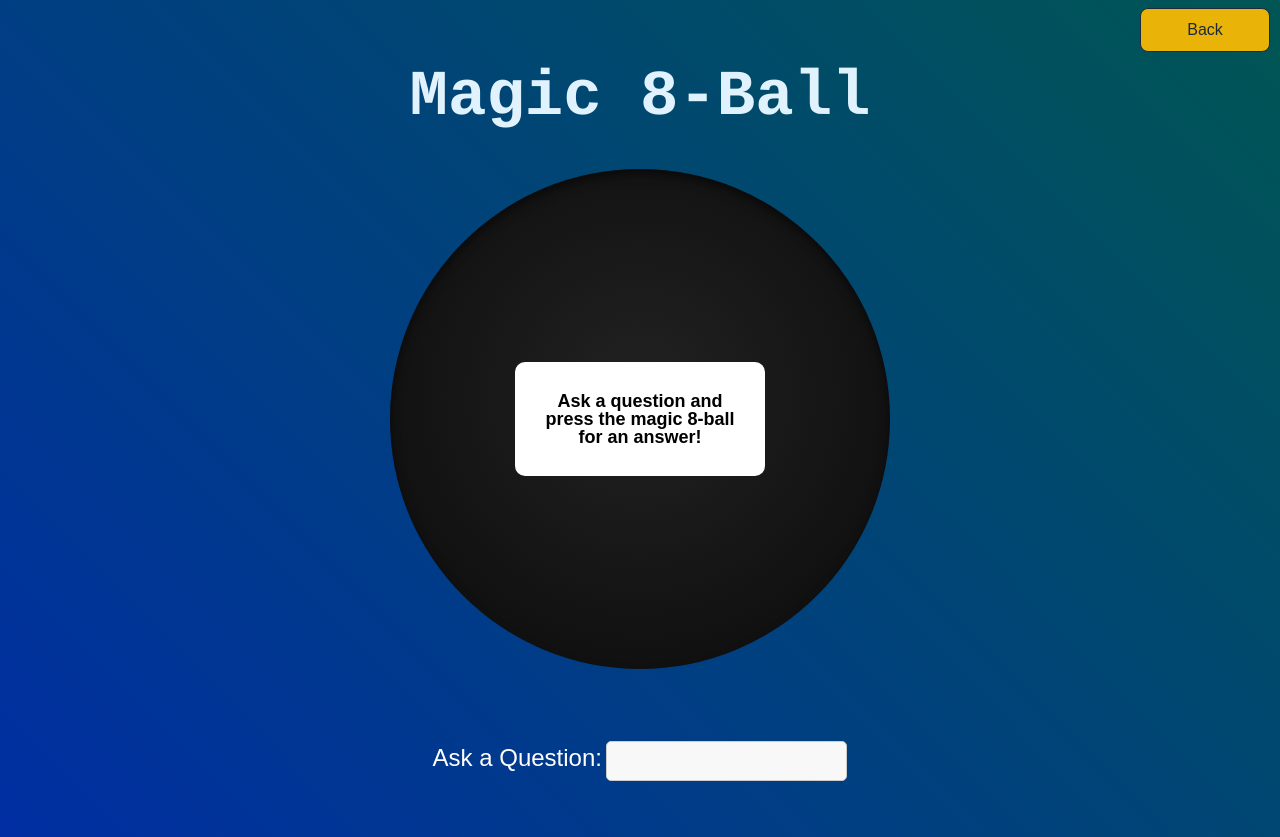
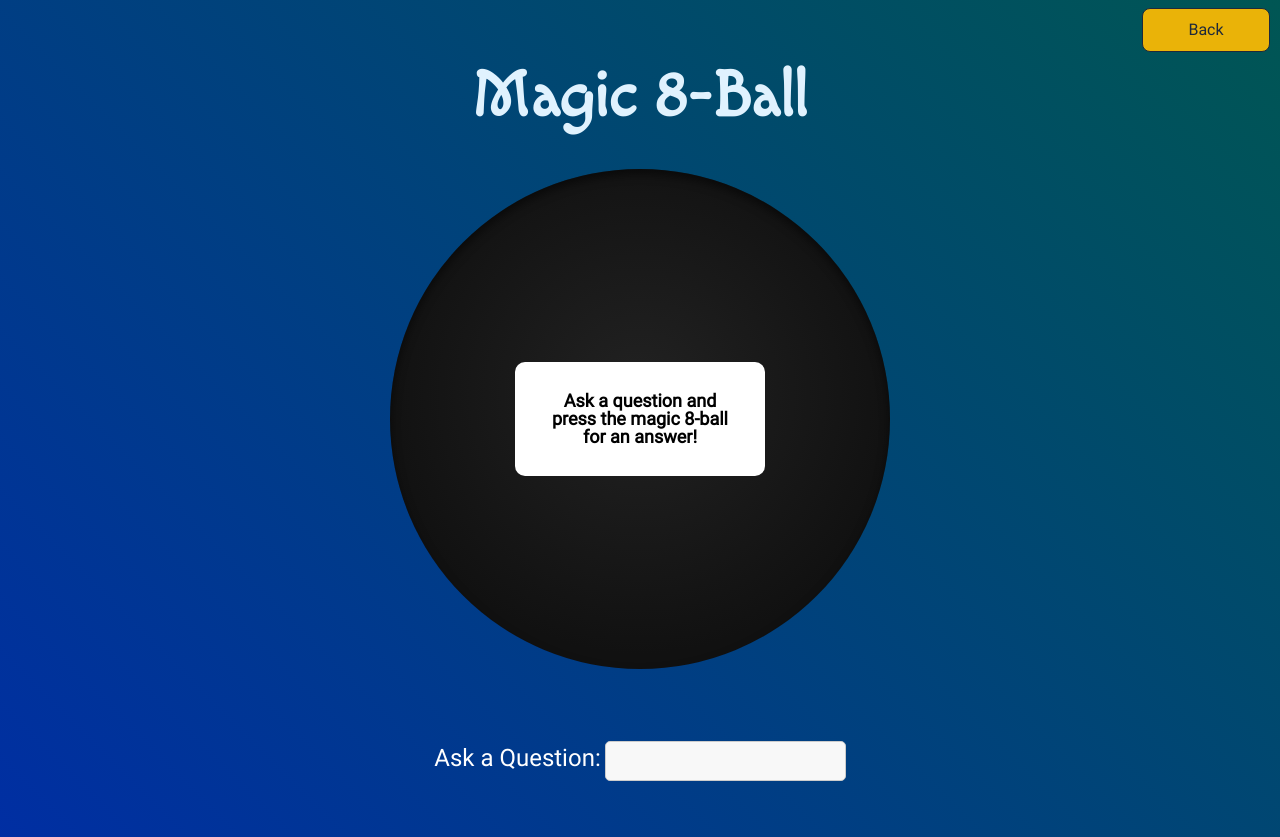
Before and after one commit to cse110-sp23-group24/cse110-sp23-group24-Final-Project, a website built with Vite: page src/pages/8ball/magic-8-ball.html in a window 1280 px wide. Built offline with nearby package versions, Linux system fonts and the light colour scheme; a web font is replaced by a local one.

Commit message:
add global css to intro page and magic-8-ball page

```diff
--- a/src/pages/8ball/intro-screen.css
+++ b/src/pages/8ball/intro-screen.css
@@ -1,93 +1,3 @@
-/* http://meyerweb.com/eric/tools/css/reset/
-   v2.0 | 20110126
-   License: none (public domain)
-*/
-
-html, body, div, span, applet, object, iframe,
-h1, h2, h3, h4, h5, h6, p, blockquote, pre,
-a, abbr, acronym, address, big, cite, code,
-del, dfn, em, img, ins, kbd, q, s, samp,
-small, strike, strong, sub, sup, tt, var,
-b, u, i, center,
-dl, dt, dd, ol, ul, li,
-fieldset, form, label, legend,
-table, caption, tbody, tfoot, thead, tr, th, td,
-article, aside, canvas, details, embed,
-figure, figcaption, footer, header, hgroup,
-menu, nav, output, ruby, section, summary,
-time, mark, audio, video {
-	margin: 0;
-	padding: 0;
-	border: 0;
-	font-size: 100%;
-	font: inherit;
-	vertical-align: baseline;
-}
-/* HTML5 display-role reset for older browsers */
-article, aside, details, figcaption, figure,
-footer, header, hgroup, menu, nav, section {
-	display: block;
-}
-body {
-	line-height: 1;
-}
-ol, ul {
-	list-style: none;
-}
-blockquote, q {
-	quotes: none;
-}
-blockquote:before, blockquote:after,
-q:before, q:after {
-	content: '';
-	content: none;
-}
-table {
-	border-collapse: collapse;
-	border-spacing: 0;
-}
-
-/* custom css */
-
-/* global */
-@font-face {
-    font-family: 'Roboto';
-    src: url('./assets/font/Roboto-Regular.ttf');
-}
-
-@font-face {
-    font-family: "Macondo";
-    src: url('./assets/font/Macondo-Regular.ttf');
-}
-
-
-body {
-    font-family: "Roboto", Courier, monospace;
-}
-
-a {
-    text-decoration: none;
-}
-
-:root {
-    --sky-100: #e0f2fe;
-    --sky-200: #bae6fd;
-    --slate-800: #1e293b;
-    --orange-500: #f97316;
-    --yellow-500: #eab308;
-    --yellow-600: #ca8a04;
-    --blue-50:  #eff6ff;
-    --blue-100: #dbeafe;
-    --blue-200: #bfdbfe;
-    --blue-300: #93c5fd;
-    --blue-400: #60a5fa;
-    --blue-500: #3b82f6;
-    --blue-600: #2563eb;
-    --blue-700: #1d4ed8;
-    --blue-800: #1e40af;
-    --blue-900: #1e3a8a;
-}
-
 /* index.html */
 .index-body {
     display: flex;
--- a/src/pages/8ball/magic-8-ball.css
+++ b/src/pages/8ball/magic-8-ball.css
@@ -1,88 +1,3 @@
-html, body, div, span, applet, object, iframe,
-h1, h2, h3, h4, h5, h6, p, blockquote, pre,
-a, abbr, acronym, address, big, cite, code,
-del, dfn, em, img, ins, kbd, q, s, samp,
-small, strike, strong, sub, sup, tt, var,
-b, u, i, center,
-dl, dt, dd, ol, ul, li,
-fieldset, form, label, legend,
-table, caption, tbody, tfoot, thead, tr, th, td,
-article, aside, canvas, details, embed,
-figure, figcaption, footer, header, hgroup,
-menu, nav, output, ruby, section, summary,
-time, mark, audio, video {
-	margin: 0;
-	padding: 0;
-	border: 0;
-	font-size: 100%;
-	font: inherit;
-	vertical-align: baseline;
-}
-/* HTML5 display-role reset for older browsers */
-article, aside, details, figcaption, figure,
-footer, header, hgroup, menu, nav, section {
-	display: block;
-}
-body {
-	line-height: 1;
-}
-ol, ul {
-	list-style: none;
-}
-blockquote, q {
-	quotes: none;
-}
-blockquote:before, blockquote:after,
-q:before, q:after {
-	content: '';
-	content: none;
-}
-table {
-	border-collapse: collapse;
-	border-spacing: 0;
-}
-
-/* custom css */
-
-/* global */
-@font-face {
-    font-family: 'Roboto';
-    src: url('./assets/font/Roboto-Regular.ttf');
-}
-
-@font-face {
-    font-family: "Macondo";
-    src: url('./assets/font/Macondo-Regular.ttf');
-}
-
-
-body {
-    font-family: "Roboto", Courier, monospace;
-}
-
-a {
-    text-decoration: none;
-}
-
-:root {
-    --sky-100: #e0f2fe;
-    --sky-200: #bae6fd;
-    --slate-800: #1e293b;
-    --orange-500: #f97316;
-    --yellow-500: #eab308;
-    --yellow-600: #ca8a04;
-    --indigo-50: #eef2ff;
-    --indigo-100: #e0e7ff;
-    --indigo-200: #c7d2fe;
-    --indigo-300: #a5b4fc;
-    --indigo-400: #818cf8;
-    --indigo-500: #6366f1;
-    --indigo-600: #4f46e5;
-    --indigo-700: #4338ca;
-    --indigo-800: #3730a3;
-    --indigo-900: #312e81;
-}
-
 .index-body {
     display: flex;
     flex-direction: column;
--- a/src/pages/8ball/magic-8-ball.html
+++ b/src/pages/8ball/magic-8-ball.html
@@ -4,6 +4,7 @@
     <meta charset="UTF-8" />
     <meta http-equiv="Content-Security-Policy" content="default-src 'self'; script-src 'self'; style-src 'self' 'unsafe-inline'">
     <title>Magic 8-Ball</title>
+    <link rel="stylesheet" href="../../../global.css" type="text/css">
     <link rel="stylesheet" href="magic-8-ball.css" />
   </head>
   <body class="index-body">
```
Also changed, not shown: src/pages/8ball/magic-8-ball-intro-screen.html (+1 -0 lines).
